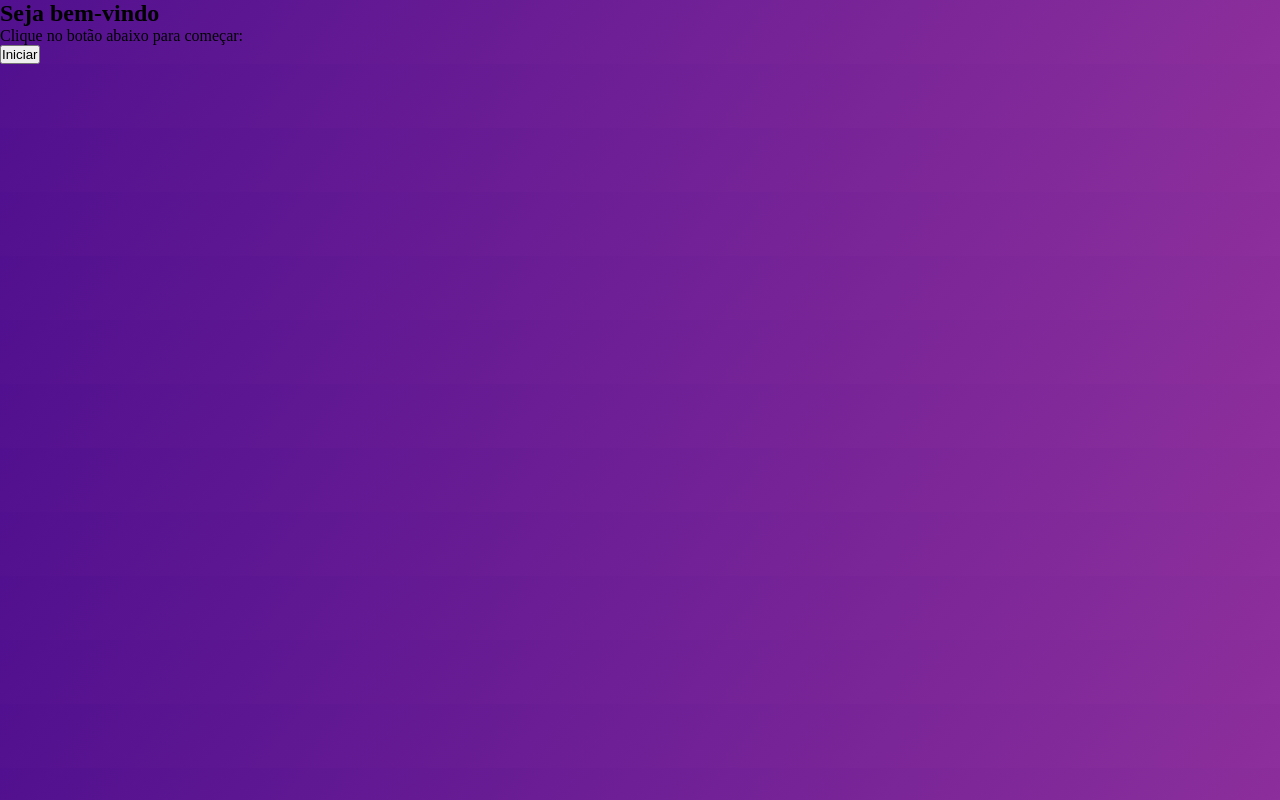
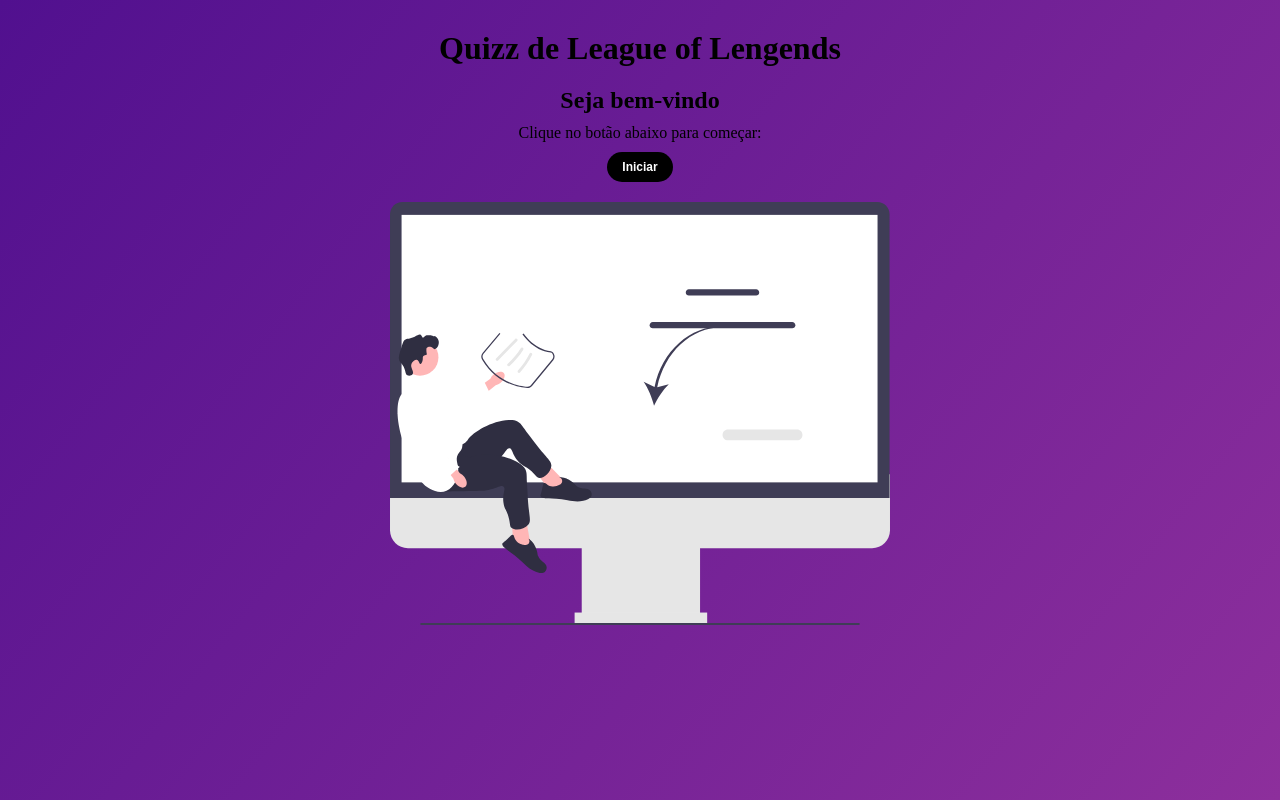
Before and after one commit to LukasLimalkl/quiz-react, a React (Vite) app: page / in a window 1280 px wide. Built offline with nearby package versions, Linux system fonts and the light colour scheme.

Commit message:
add welcome component and context

```diff
--- a/src/components/welcome/index.jsx
+++ b/src/components/welcome/index.jsx
@@ -1,11 +1,18 @@
+import { useContext } from 'react';
+import { QuizContext } from '../../context/quiz';
+import questions from '../../img/questions.svg';
 import * as Styled from './styles';
 
 export const Welcome = () => {
+    const quizState = useContext(QuizContext);
+
+    console.log(quizState);
     return (
         <Styled.Container>
             <h2>Seja bem-vindo</h2>
             <p>Clique no botão abaixo para começar:</p>
             <button>Iniciar</button>
+            <img src={questions} alt="quiz" />
         </Styled.Container>
     );
 };
--- a/src/components/welcome/styles.js
+++ b/src/components/welcome/styles.js
@@ -1,3 +1,14 @@
 import styled from 'styled-components';
 
-export const Container = styled.div``;
+export const Container = styled.div`
+    text-align: center;
+    max-width: 500px;
+    & h2,
+    p {
+        margin-bottom: 1rem;
+    }
+
+    & img {
+        margin-top: 2rem;
+    }
+`;
--- /dev/null
+++ b/src/context/quiz.jsx
@@ -0,0 +1,16 @@
+import P from 'prop-types';
+import { createContext } from 'react';
+
+export const QuizContext = createContext();
+
+export const QuizProvider = ({ children }) => {
+    const value = { name: 'adri amor' };
+
+    return (
+        <QuizContext.Provider value={value}>{children}</QuizContext.Provider>
+    );
+};
+
+QuizProvider.propTypes = {
+    children: P.node.isRequired,
+};
--- a/src/main.jsx
+++ b/src/main.jsx
@@ -1,11 +1,14 @@
 import React from 'react';
 import ReactDOM from 'react-dom/client';
+import { QuizProvider } from './context/quiz.jsx';
 import { GlobalStyles } from './styles/globalStyles.js';
 import App from './templates/App.jsx';
 
 ReactDOM.createRoot(document.getElementById('root')).render(
     <React.StrictMode>
         <GlobalStyles />
-        <App />
+        <QuizProvider>
+            <App />
+        </QuizProvider>
     </React.StrictMode>,
 );
--- a/src/styles/globalStyles.js
+++ b/src/styles/globalStyles.js
@@ -10,6 +10,8 @@
   }
   html{
     font-size: 62.5%;
+    min-height: 100vh;
+    height: 100%;
   }
   body{
     font-size: 1.6rem;
@@ -18,6 +20,27 @@
     background: linear-gradient(128deg, rgba(81,16,143,1) 0%, rgba(141,47,156,1) 100%);
   }
 
+img{
+  max-width: 100%;
+}
+
+button{
+  color: white;
+  font-weight: bold;
+  font-size: 1.2rem;
+  cursor: pointer;
+  padding: .8rem 1.5rem;
+  background-color: black;
+  border: none;
+  border-radius: 3rem;
+  transition: 700ms ease-in-out;
+}
+
+button:hover{
+  background: white;
+  color: black;
+}
+
   h1, h2, h3, h4, h5, h6{
     font-family: "'Montserrat', sans-serif";
   }
--- a/src/templates/App.jsx
+++ b/src/templates/App.jsx
@@ -1,10 +1,12 @@
 import { Welcome } from '../components/welcome';
+import * as Styled from './styles';
 
 function App() {
     return (
-        <div>
+        <Styled.Container>
+            <h1>Quizz de League of Lengends</h1>
             <Welcome />
-        </div>
+        </Styled.Container>
     );
 }
 
--- /dev/null
+++ b/src/templates/styles.js
@@ -0,0 +1,14 @@
+import styled from 'styled-components';
+
+export const Container = styled.div`
+    text-align: center;
+    padding-top: 3rem;
+    display: flex;
+    flex-direction: column;
+    align-items: center;
+    justify-content: center;
+
+    & h1 {
+        margin-bottom: 2rem;
+    }
+`;
```
